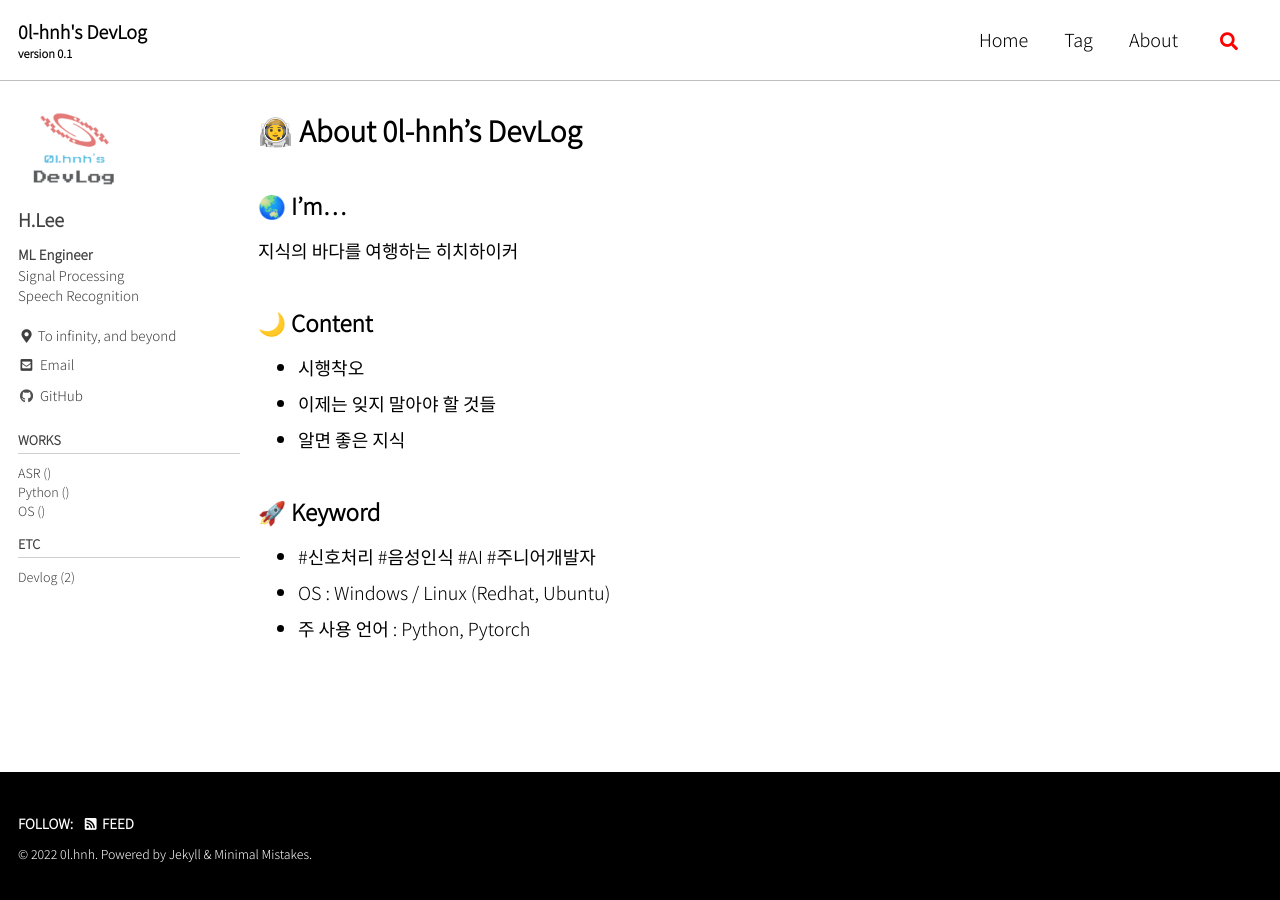
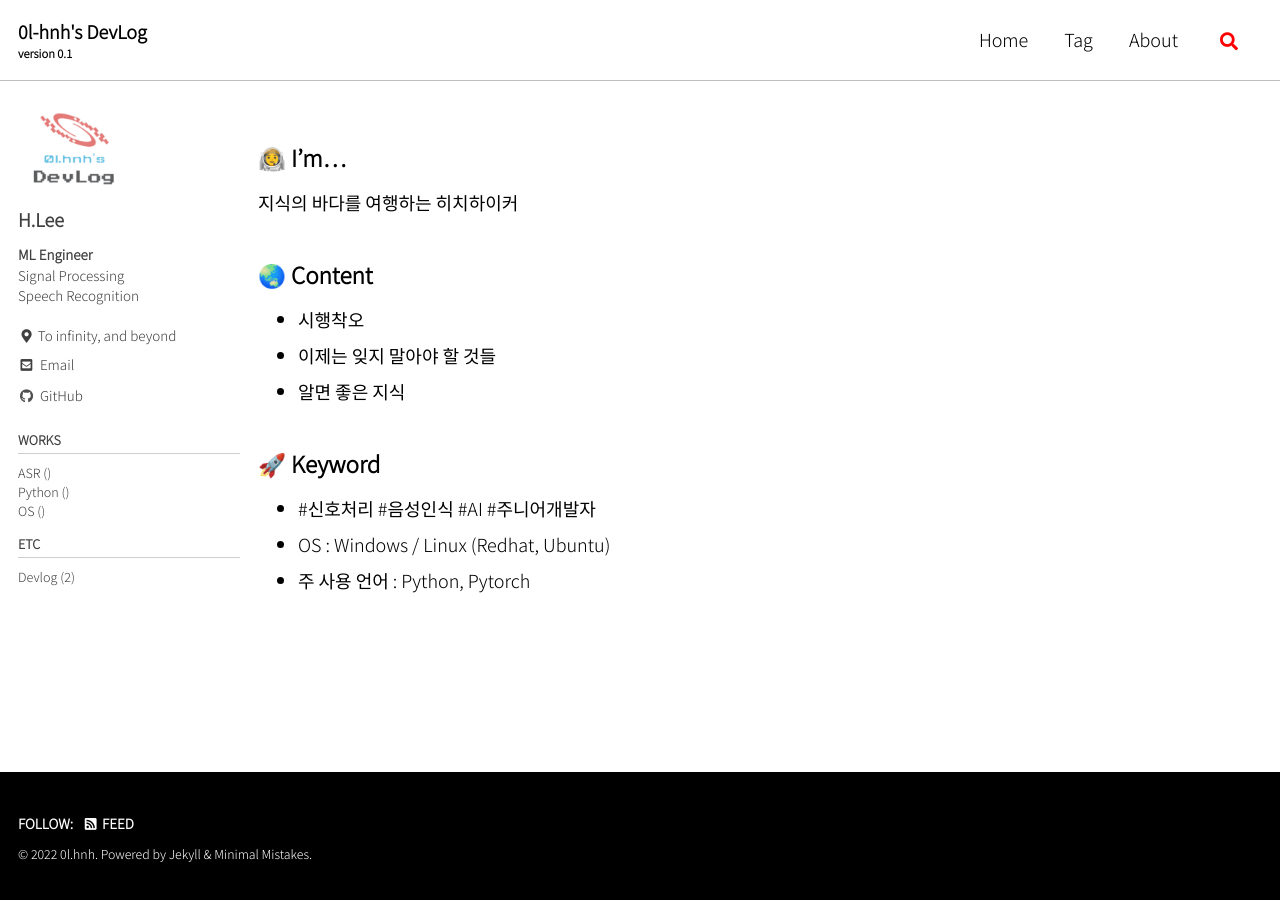
Before and after one commit to 0l-hnh/0l-hnh.github.io, a Jekyll site: the page built from _pages/about.md, in a window 1280 px wide. Built offline with Jekyll 4.4.1, drawn with Linux system fonts in a browser that asks for light colours; cached includes are drawn as plain includes; some web fonts are replaced.

Commit message:
*22.03.09 Modified about file

```diff
--- a/_pages/about.md
+++ b/_pages/about.md
@@ -12,12 +12,12 @@ sidebar:
 
 ---
 
-# 👩‍🚀 About 0l-hnh's DevLog
 
-## 🌏 I'm...
+
+## 👩‍🚀 I'm...
 지식의 바다를 여행하는 히치하이커
 
-## 🌙 Content
+## 🌏 Content
 
 * 시행착오
 * 이제는 잊지 말아야 할 것들
```
